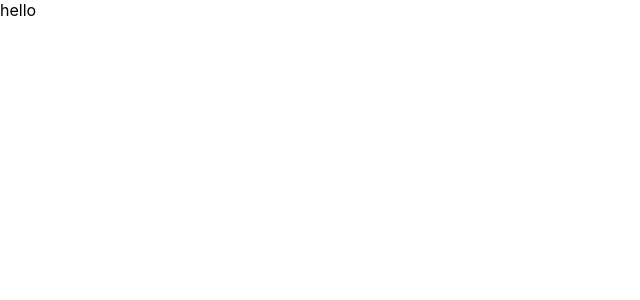
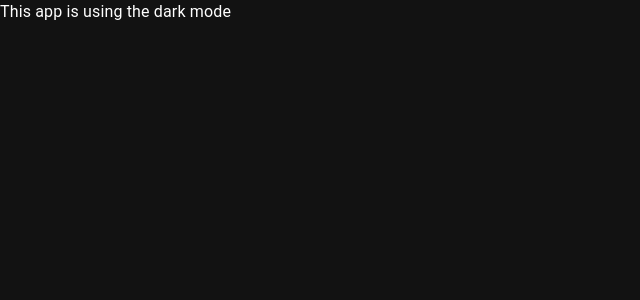
Before and after one commit to ElizPN/Balcosmos, a React (Create React App) app: page / in a window 1280 px wide. Shown: the top 300 px of the page, without its empty margins (0-640 px from the left). Built offline with nearby package versions, Linux system fonts and the light colour scheme.

Commit message:
add dark theme

```diff
--- a/src/App.tsx
+++ b/src/App.tsx
@@ -2,8 +2,24 @@ import React from "react";
 import logo from "./logo.svg";
 import "./App.css";
 
+
+
+import { ThemeProvider, createTheme } from "@mui/material/styles";
+import CssBaseline from "@mui/material/CssBaseline";
+
+const darkTheme = createTheme({
+  palette: {
+    mode: "dark",
+  },
+});
+
 function App() {
-  return <div>hello</div>;
+  return (
+    <ThemeProvider theme={darkTheme}>
+      <CssBaseline />
+      <main>This app is using the dark mode</main>
+    </ThemeProvider>
+  );
 }
 
 export default App;
```
